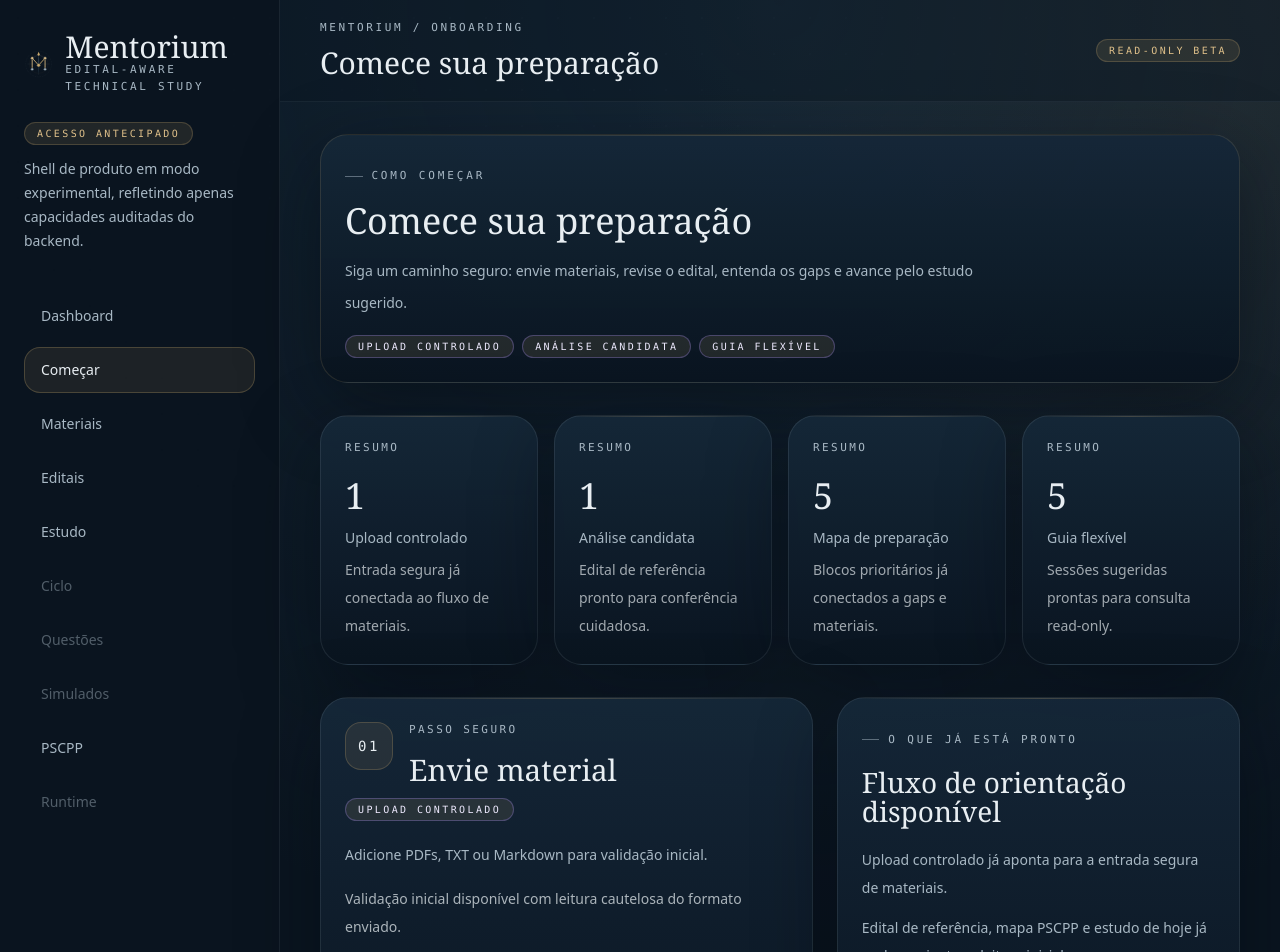
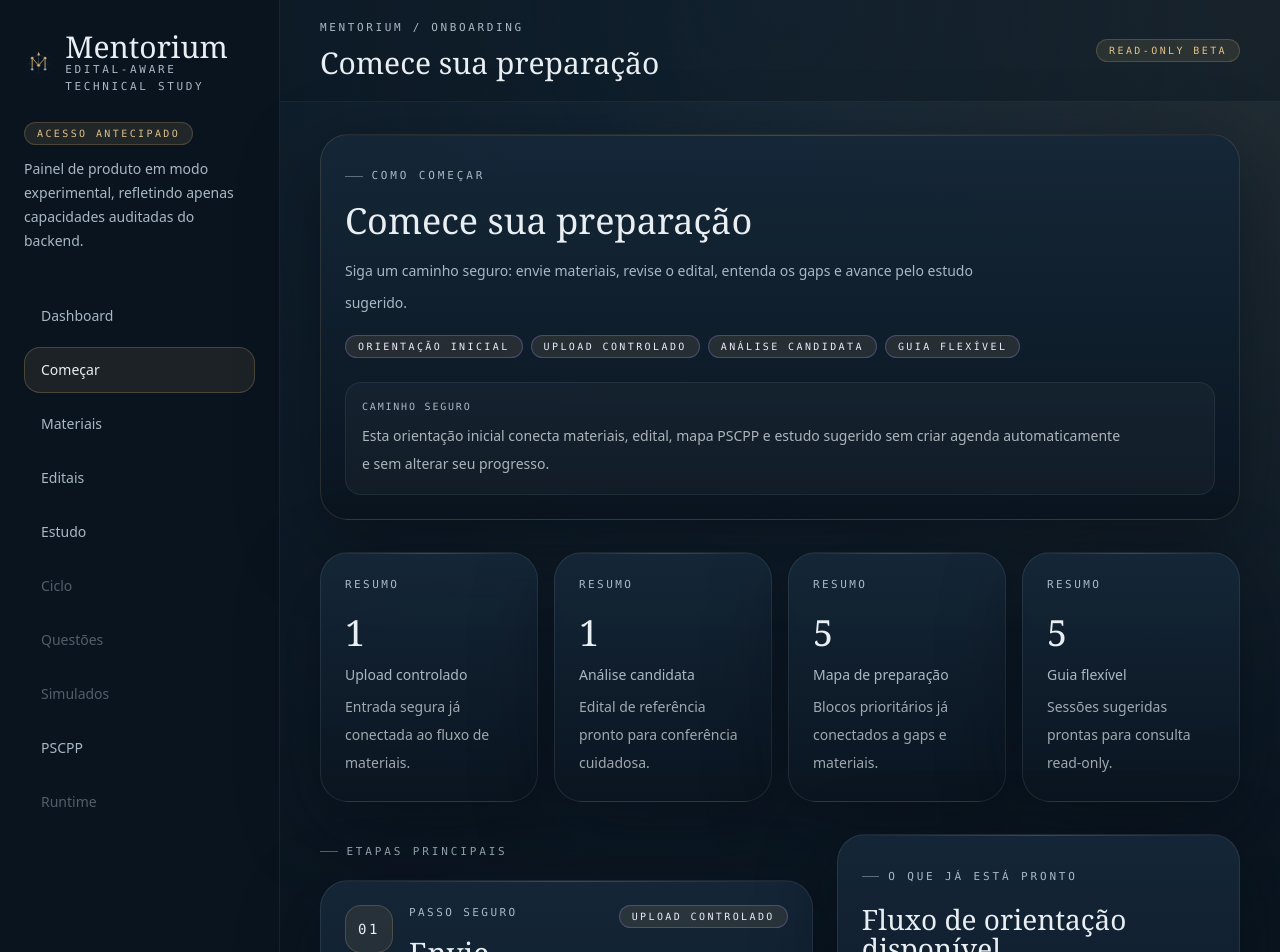
Before and after one commit to vanderjunior/strateegia, a Next.js app in the folder frontend/: page /onboarding in a window 1280 px wide. Shown: the top 952 px of the page. Built offline with nearby package versions, Linux system fonts and the light colour scheme.

Commit message:
I polished the onboarding flow so it reads more like an orientation layer and less like a raw feature list. The main improvements were safer wrapping in step cards.

```diff
--- a/frontend/components/dashboard/DashboardReadOnlyClient.tsx
+++ b/frontend/components/dashboard/DashboardReadOnlyClient.tsx
@@ -47,7 +47,15 @@ export function DashboardReadOnlyClient() {
             Este painel combina fallback local auditado com leitura read-only do backend quando ela esta disponivel.
             O produto continua cauteloso com OCR, geracao completa de simulado e qualquer atualizacao ampla do progresso.
           </p>
-          <div className="mt-6 flex flex-wrap gap-3">
+          <div className="mt-6 rounded-2xl border border-[rgba(168,184,196,0.10)] bg-[rgba(255,255,255,0.03)] p-4">
+            <div className="font-mono text-[11px] uppercase tracking-[0.22em] text-silver">
+              orientação inicial
+            </div>
+            <p className="mt-3 max-w-2xl text-sm leading-7 text-[rgba(232,238,242,0.72)]">
+              Veja o caminho seguro para usar a plataforma sem pular etapas de revisão.
+            </p>
+          </div>
+          <div className="mt-5 flex flex-wrap gap-3">
             <WorkspaceLink href="/onboarding">Comece sua preparação</WorkspaceLink>
           </div>
         </div>
--- a/frontend/components/layout/AppShell.tsx
+++ b/frontend/components/layout/AppShell.tsx
@@ -95,7 +95,7 @@ export function AppShell({ children }: PropsWithChildren) {
           <div className="mt-6 space-y-3">
             <Badge>acesso antecipado</Badge>
             <p className="max-w-[220px] text-sm leading-6 text-silver">
-              Shell de produto em modo experimental, refletindo apenas capacidades auditadas do backend.
+              Painel de produto em modo experimental, refletindo apenas capacidades auditadas do backend.
             </p>
           </div>
           <nav className="mt-10 space-y-2">
--- a/frontend/components/workspace/OnboardingReadOnlyClient.tsx
+++ b/frontend/components/workspace/OnboardingReadOnlyClient.tsx
@@ -28,10 +28,18 @@ export function OnboardingReadOnlyClient() {
             </p>
           </div>
           <div className="flex max-w-full flex-wrap gap-2 lg:justify-end">
+            <Badge className={productStatusClass("Orientação inicial")}>Orientação inicial</Badge>
             <Badge className={productStatusClass("Upload controlado")}>Upload controlado</Badge>
             <Badge className={productStatusClass("Análise candidata")}>Análise candidata</Badge>
             <Badge className={productStatusClass("Guia flexível")}>Guia flexível</Badge>
           </div>
+        </div>
+        <div className="mt-6 rounded-2xl border border-[rgba(168,184,196,0.10)] bg-[rgba(255,255,255,0.03)] p-4">
+          <div className="font-mono text-[10px] uppercase tracking-[0.18em] text-silver">caminho seguro</div>
+          <p className="mt-2 max-w-3xl text-sm leading-7 text-[rgba(232,238,242,0.72)]">
+            Esta orientação inicial conecta materiais, edital, mapa PSCPP e estudo sugerido sem criar
+            agenda automaticamente e sem alterar seu progresso.
+          </p>
         </div>
       </Card>
 
@@ -39,6 +47,7 @@ export function OnboardingReadOnlyClient() {
 
       <section className="grid gap-6 xl:grid-cols-[minmax(0,1.1fr)_minmax(0,0.9fr)]">
         <div className="space-y-5">
+          <div className="section-kicker">etapas principais</div>
           {viewModel.steps.map((step) => (
             <OnboardingStepCard key={step.id} step={step} />
           ))}
--- a/frontend/components/workspace/OnboardingStepCard.tsx
+++ b/frontend/components/workspace/OnboardingStepCard.tsx
@@ -8,8 +8,8 @@ import type { OnboardingStepItem } from "@/lib/api/types";
 export function OnboardingStepCard({ step }: { step: OnboardingStepItem }) {
   return (
     <Card className="min-w-0 border-[rgba(168,184,196,0.12)] bg-[rgba(255,255,255,0.03)]">
-      <div className="flex flex-wrap items-start justify-between gap-3">
-        <div className="flex min-w-0 items-start gap-4">
+      <div className="flex flex-wrap items-start justify-between gap-3 sm:flex-nowrap">
+        <div className="flex min-w-0 flex-1 items-start gap-4">
           <div className="flex h-12 w-12 shrink-0 items-center justify-center rounded-2xl border border-[rgba(201,169,110,0.24)] bg-[rgba(201,169,110,0.10)] font-mono text-sm tracking-[0.18em] text-ink">
             {String(step.stepNumber).padStart(2, "0")}
           </div>
@@ -20,11 +20,15 @@ export function OnboardingStepCard({ step }: { step: OnboardingStepItem }) {
             </CardTitle>
           </div>
         </div>
-        <Badge className={productStatusClass(step.statusLabel)}>{step.statusLabel}</Badge>
+        <div className="flex w-full flex-wrap gap-2 sm:w-auto sm:justify-end">
+          <Badge className={productStatusClass(step.statusLabel)}>{step.statusLabel}</Badge>
+        </div>
       </div>
 
-      <p className="mt-5 text-sm leading-7 text-silver">{step.description}</p>
-      <p className="mt-4 text-sm leading-7 text-[rgba(232,238,242,0.72)]">{step.note}</p>
+      <div className="mt-5 grid gap-4 lg:grid-cols-[minmax(0,1fr)_minmax(0,0.9fr)]">
+        <p className="text-sm leading-7 text-silver">{step.description}</p>
+        <p className="text-sm leading-7 text-[rgba(232,238,242,0.72)]">{step.note}</p>
+      </div>
 
       <div className="mt-5 rounded-2xl border border-[rgba(168,184,196,0.10)] bg-[rgba(255,255,255,0.03)] p-4">
         <div className="font-mono text-[10px] uppercase tracking-[0.18em] text-silver">revisão necessária</div>
```
